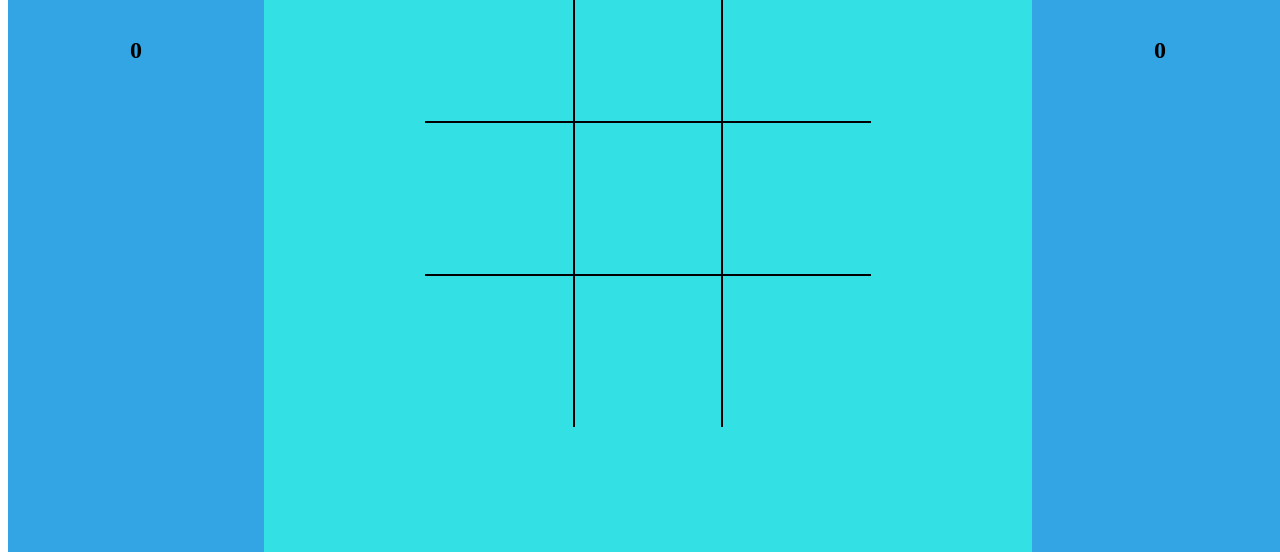
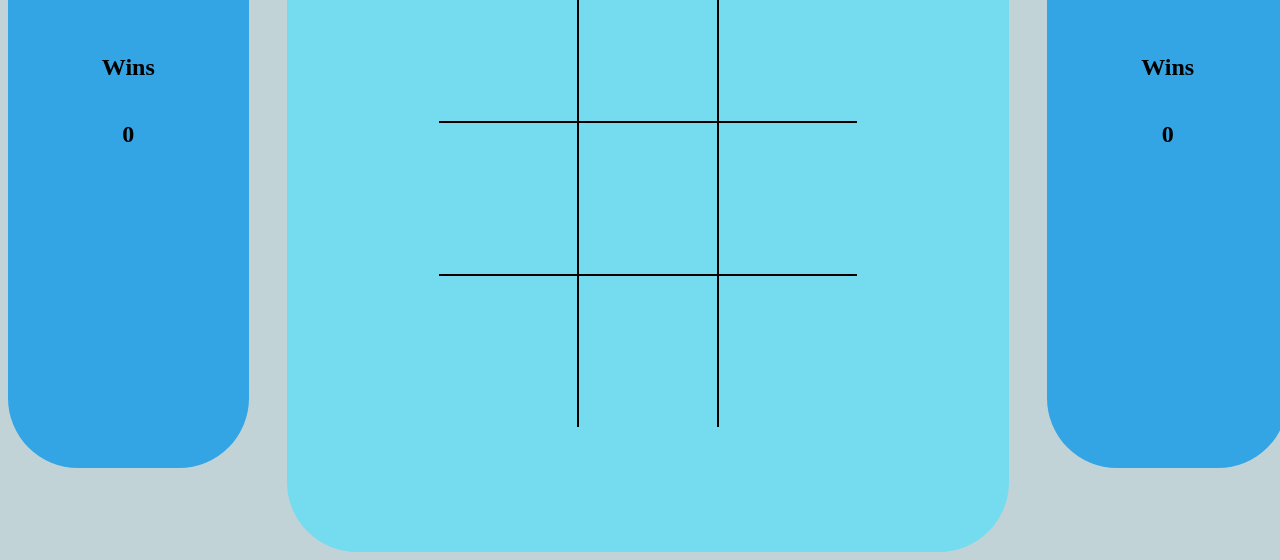
Before and after one commit to nkinsaul/ticTacToe, a plain HTML site: page index.html in a window 1280 px wide. Shown: the part 256-816 px from the top of the page. Drawn offline with Linux system fonts and the light colour scheme.

Commit message:
Update styling

```diff
--- a/styles.css
+++ b/styles.css
@@ -1,17 +1,20 @@
 body {
     display: flex;
     justify-content: space-evenly;
+    align-items: center;
     width: 100%;
     height: 100vh;
+    background-color: #c1d3d7;
 }
 
 aside {
-    height: 100vh;
+    height: 79vh;
     width: 25%;
     display: flex;
     flex-direction: column;
     align-items: center;
-    background-color: #33A4E4;
+    background-color: #33A4E4;;
+    border-radius: 70px;
 }
 
 main {
@@ -20,9 +23,11 @@ main {
     display: flex;
     flex-direction: column;
     align-items: center;
-    background-color: #33E1E4;
+    background-color: #75dcf0;
     justify-content: center;
     flex-wrap: wrap;
+    border-radius: 70px;
+    margin: 3%;
 }
 
 .player-emoji {
@@ -60,6 +65,7 @@ button:disabled {
     justify-content: center;
     align-items: center;
     background-color: transparent;
+    font-size: 60px;
 }
 
 .box-1 {
```
